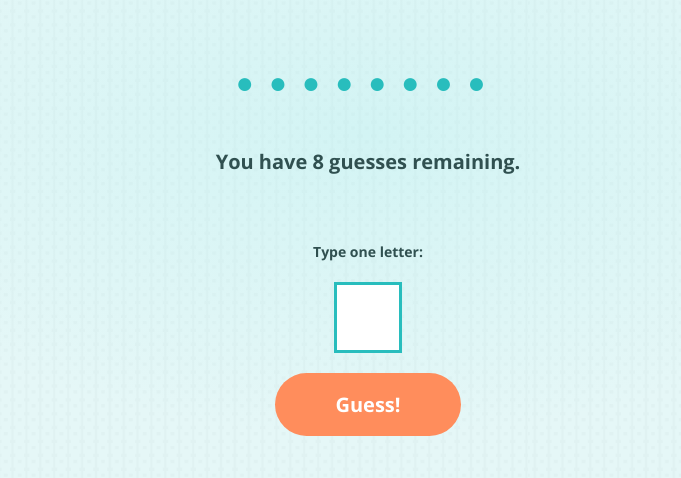
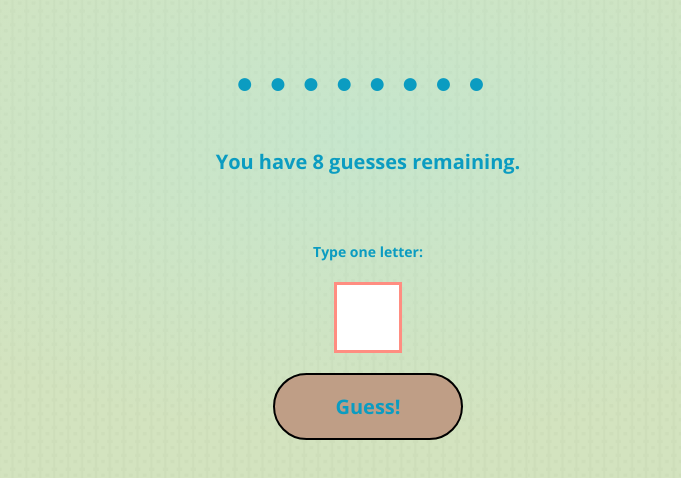
Before and after one commit to huntscato/guess-the-word, a plain HTML site: page index.html in a window 1280 px wide. Shown: the part 168-646 px from the top of the page, without its empty margins (272-953 px from the left). Drawn offline with nearby package versions, Linux system fonts and the light colour scheme; no server answers; a web font is replaced by a local one.

Commit message:
Update styles.css

```diff
--- a/css/styles.css
+++ b/css/styles.css
@@ -11,11 +11,11 @@ body {
   font-style: normal;
   font-size: 20px;
   line-height: 150%;
-  background-color: #dff6f6;
+  background-color: #C9DCAF;
   background-image: url("../img/bg.png");
   background-size: 800px;
   background-repeat: repeat;
-  color: #305050;
+  -webkit-text-fill-color: #0b9cc1;
 }
 
 .logo {
@@ -62,7 +62,7 @@ h1 {
 
 .word-in-progress {
   letter-spacing: 15px;
-  color: #28bdbd;
+  color: #63a4b5;
   font-size: 30px;
 }
 
@@ -99,13 +99,13 @@ input {
   font-size: 1.5em;
   margin-top: 0.5em;
   padding: 0.5em;
-  border: 3px solid #28bdbd;
+  border: 3px solid #ff8d81;
 }
 
 input:active,
 input:focus {
   outline: 0;
-  border: 4px solid #28bdbd;
+  border: 4px solid #aadd96;
 }
 
 .guess,
@@ -114,11 +114,11 @@ input:focus {
   border-radius: 50px;
   margin-top: 1em;
   color: #fff;
-  background: #ff8d5c;
+  background: #BF9E86;
   font-size: 1em;
   align-self: center;
-  outline: none;
-  border: 0;
+  outline: 0;
+  border: 2px solid black;
   cursor: pointer;
 }
 
@@ -129,15 +129,16 @@ input:focus {
 .guess:hover,
 .play-again:hover {
   outline: 0;
-  transform: scale(0.98);
+  transform: scale(1.10);
   background: brightness(0.3);
   color: white;
+  border: 2px solid black;
 }
 
 /* animatied background */
 .win {
   padding: 0 1em;
-  background: linear-gradient(-45deg, #ff9d64, #f5620c);
+  background: linear-gradient(-45deg, #ff9d64, #fa8947);
   background-size: 400% 400%;
   animation: gradient 2s ease infinite;
 }
```
